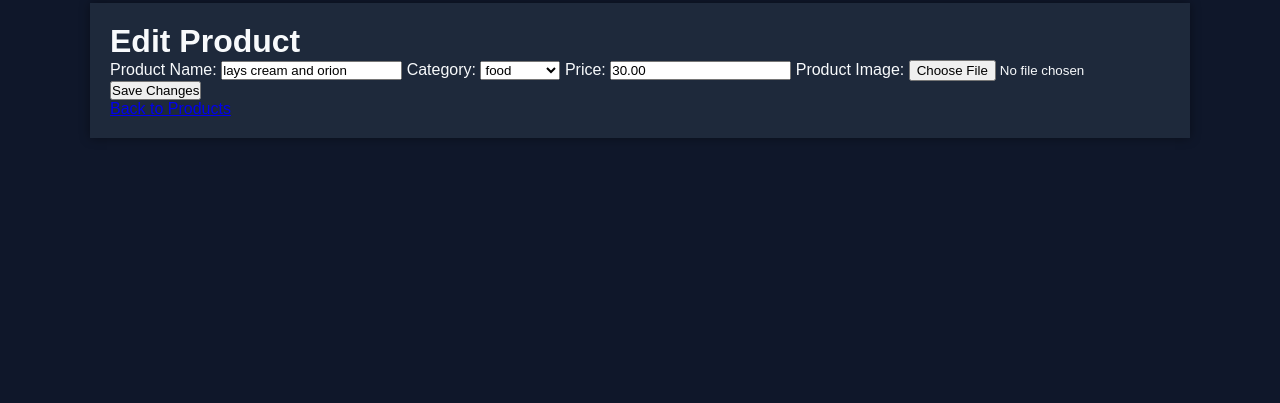
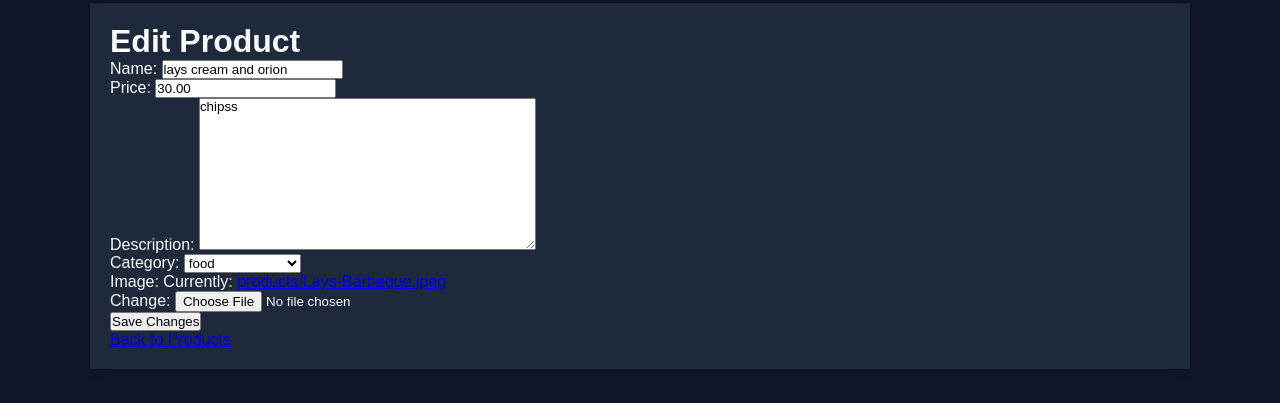
Before and after one commit to Luphonix-Prime/Ecommerce_store, a Django app: page /product/edit/3/ in a window 1280 px wide. Shown: the part 87-490 px from the top of the page. Run offline with Django 5.2, Linux system fonts and the light colour scheme; data comes from the database, SQL or seed files in the repository; both versions use the stored data as it was after the commit.

Commit message:
refactor edit product functionality and improve form handling

```diff
--- a/store/templates/store/edit_product.html
+++ b/store/templates/store/edit_product.html
@@ -5,24 +5,7 @@
 
 <form method="POST" enctype="multipart/form-data">
     {% csrf_token %}
-
-    <label for="name">Product Name:</label>
-    <input type="text" name="name" id="name" value="{{ product.name }}" required>
-
-    <label for="category">Category:</label>
-    <select name="category" id="category" required>
-        {% for category in categories %}
-            <option value="{{ category.id }}" {% if product.category.id == category.id %}selected{% endif %}>
-                {{ category.name }}
-            </option>
-        {% endfor %}
-    </select>
-
-    <label for="price">Price:</label>
-    <input type="number" name="price" id="price" value="{{ product.price }}" required>
-
-    <label for="image">Product Image:</label>
-    <input type="file" name="image" id="image">
+    {{ form.as_p }}  {# This renders all form fields automatically #}
 
     <button type="submit" class="save-btn">Save Changes</button>
 </form>
--- a/store/views.py
+++ b/store/views.py
@@ -206,6 +206,7 @@ def edit_profile(request):
 
 
 
+
 def edit_product(request, product_id):
     product = get_object_or_404(Product, id=product_id)
     categories = Category.objects.all()
@@ -214,7 +215,11 @@ def edit_product(request, product_id):
         form = ProductForm(request.POST, request.FILES, instance=product)
         if form.is_valid():
             form.save()
-            return redirect('store/product_detail', product_id=product.id)
+            print("✅ Product updated successfully!")  # Debugging
+            return redirect('product_list')  # Redirect to product list
+        else:
+            print("❌ Form Errors:", form.errors)  # Debugging: Check errors
+
     else:
         form = ProductForm(instance=product)
 
```
Also changed, not shown: db.sqlite3, media/products/Balaji-Masala_Masti-removebg-preview_Syr9LhG.png (added).
